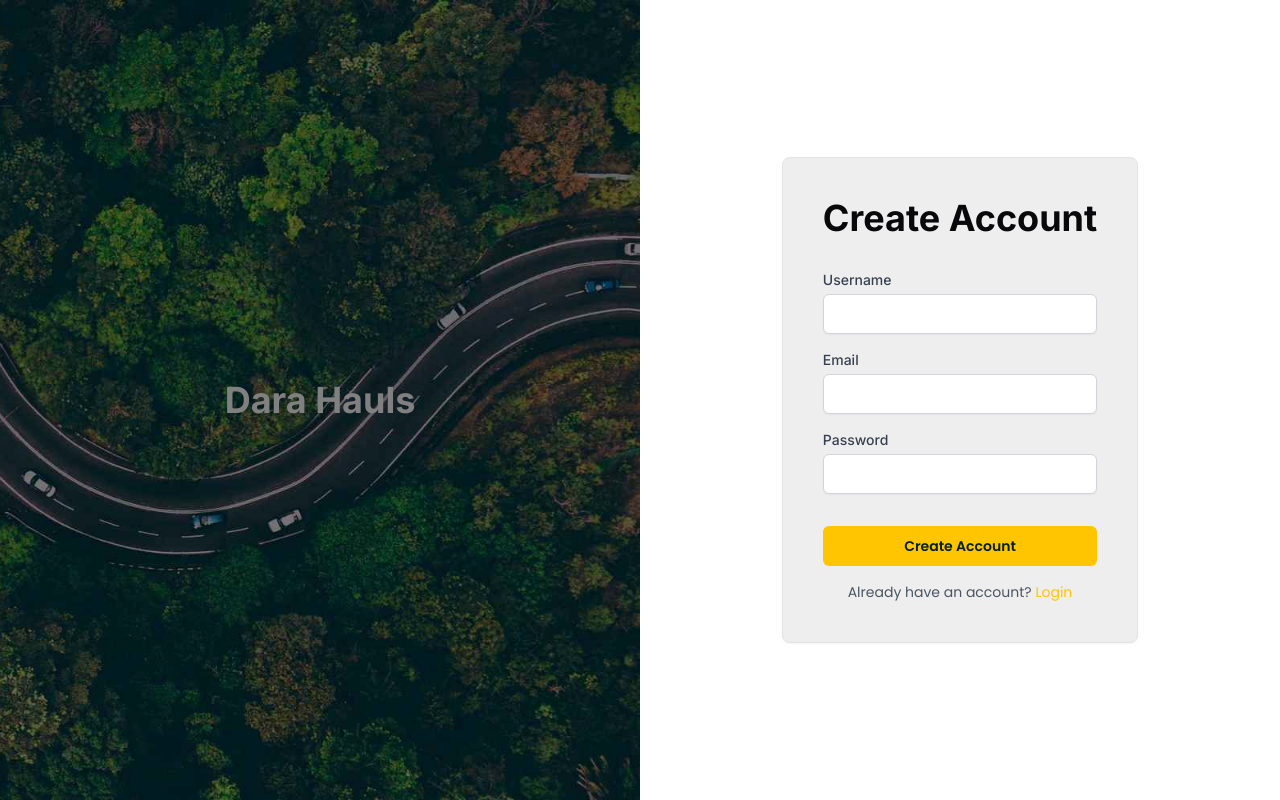
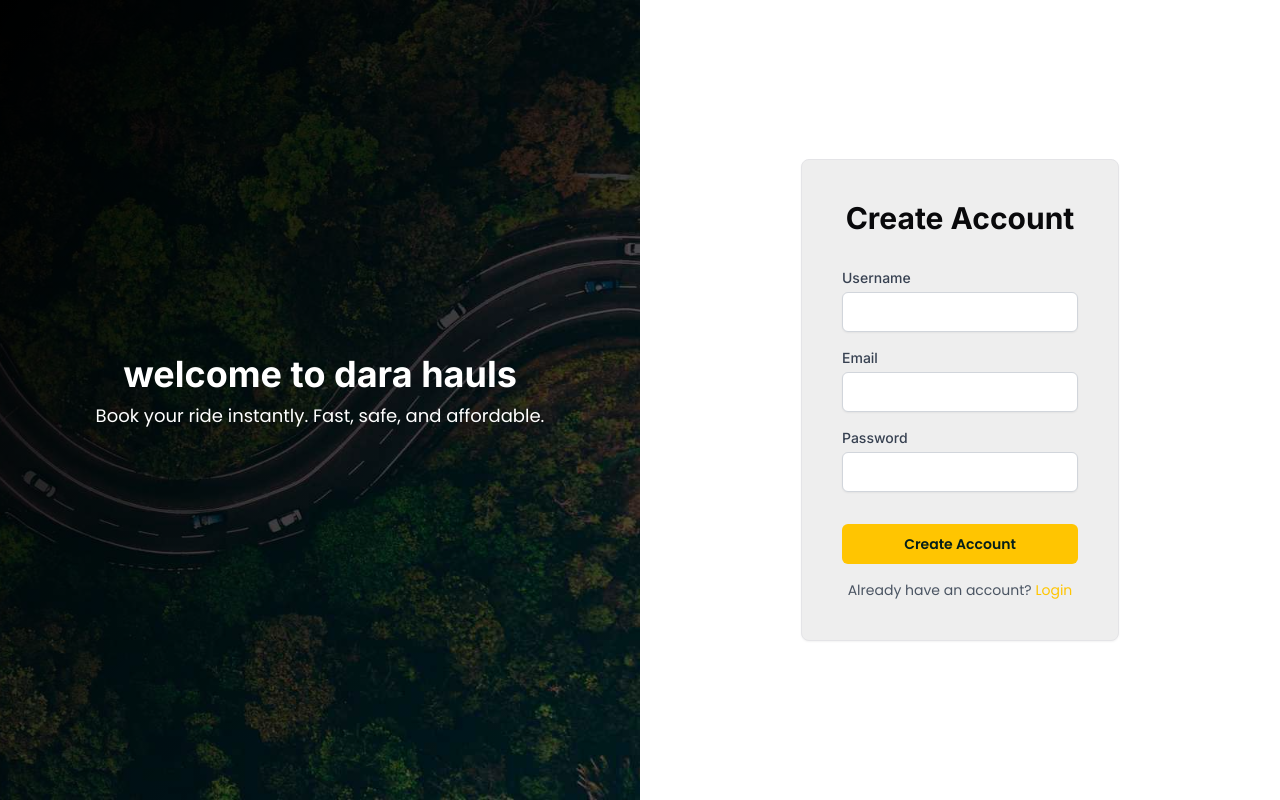
Before and after one commit to agedet/fin.darahauls, a Next.js app: page /create-account in a window 1280 px wide. Built offline with nearby package versions, Linux system fonts and the light colour scheme.

Commit message:
feat: add logo and background gradient auth pages

```diff
--- a/src/app/(auth)/create-account/page.tsx
+++ b/src/app/(auth)/create-account/page.tsx
@@ -17,7 +17,7 @@ function page() {
       }}
     >
       <Card className="flex flex-col items-center justify-center w-full py-[40px] px-[40px] bg-secondary">
-        <h1 className="text-4xl font-bold mb-8">Create Account</h1>
+        <h1 className="text-3xl font-bold mb-8">Create Account</h1>
 
         <form className="w-full max-w-sm">
           <div className="mb-4">
--- a/src/app/(auth)/layout.tsx
+++ b/src/app/(auth)/layout.tsx
@@ -14,13 +14,23 @@ export default function RootLayout({
 }>) {
   return (
     <main className="flex h-screen w-full">
-      <div className="hidden relative lg:flex items-center justify-center lg:w-1/2 bg-[url('/ride.jpg')] bg-cover bg-center bg-no-repeat brightness-50">
-        <div className="absolute inset-0 z-40 flex h-full w-full items-center justify-center">
-          <h1 className="text-4xl font-bold text-white">Dara Hauls</h1>
+      <div className="hidden relative lg:flex items-center justify-center lg:w-1/2 bg-[url('/ride.jpg')] bg-cover bg-center bg-no-repeat">
+        <div className="absolute inset-0 z-40 flex flex-col gap-2 h-full w-full items-center justify-center bg-gradient-to-br from-[#000000] to-[#000000]/50">
+          <h1 className="text-4xl font-bold lowercase text-white text-center">
+            Welcome to Dara Hauls
+          </h1>
+          <p className="text-center text-white text-lg mb-4">
+            Book your ride instantly. Fast, safe, and affordable.
+          </p>
         </div>
       </div>
 
-      <div className="w-full flex justify-center items-center px-[20px] lg:w-1/2">
+      <div className="w-full flex flex-col justify-center items-center px-[20px] lg:w-1/2">
+        <div className="lg:hidden mb-4">
+          <h1 className="text-4xl font-bold tracking-wider lowercase text-center mb-8">
+            Dara Hauls
+          </h1>
+        </div>
         {children}
         <Toaster richColors position="top-left" />
       </div>
--- a/src/app/(auth)/login/page.tsx
+++ b/src/app/(auth)/login/page.tsx
@@ -17,7 +17,7 @@ function page() {
       }}
     >
       <Card className="flex flex-col items-center justify-center w-full py-[40px] px-[40px] bg-secondary">
-        <h1 className="text-4xl font-bold mb-8">Login</h1>
+        <h1 className="text-3xl font-bold mb-8">Login</h1>
 
         <form className="w-full max-w-sm">
           <div className="mb-4">
--- a/src/app/(auth)/reset-password/page.tsx
+++ b/src/app/(auth)/reset-password/page.tsx
@@ -17,7 +17,7 @@ function page() {
       }}
     >
       <Card className="flex flex-col items-center justify-center w-full py-[40px] px-[40px] bg-secondary">
-        <h1 className="text-4xl font-bold mb-8">Reset Password</h1>
+        <h1 className="text-3xl font-bold mb-8">Reset Password</h1>
 
         <form className="w-full max-w-sm">
           <div className="mb-4">
--- a/src/app/(auth)/verify/page.tsx
+++ b/src/app/(auth)/verify/page.tsx
@@ -17,7 +17,7 @@ function page() {
         }}
     >
         <Card className="flex flex-col items-center justify-center w-full py-[40px] px-[40px] bg-secondary">
-            <h1 className="text-4xl font-bold mb-8">Verify Account</h1>
+            <h1 className="text-3xl font-bold mb-8">Verify Account</h1>
 
             <form className="w-full max-w-sm">
                 <div className="mb-4">
--- /dev/null
+++ b/src/app/dashboard/admin/page.tsx
@@ -0,0 +1,9 @@
+import React from 'react'
+
+function page() {
+  return (
+    <div>admin dashboard</div>
+  )
+}
+
+export default page
```
Also changed, not shown: src/app/dashboard/admin/layout.tsx (added).
